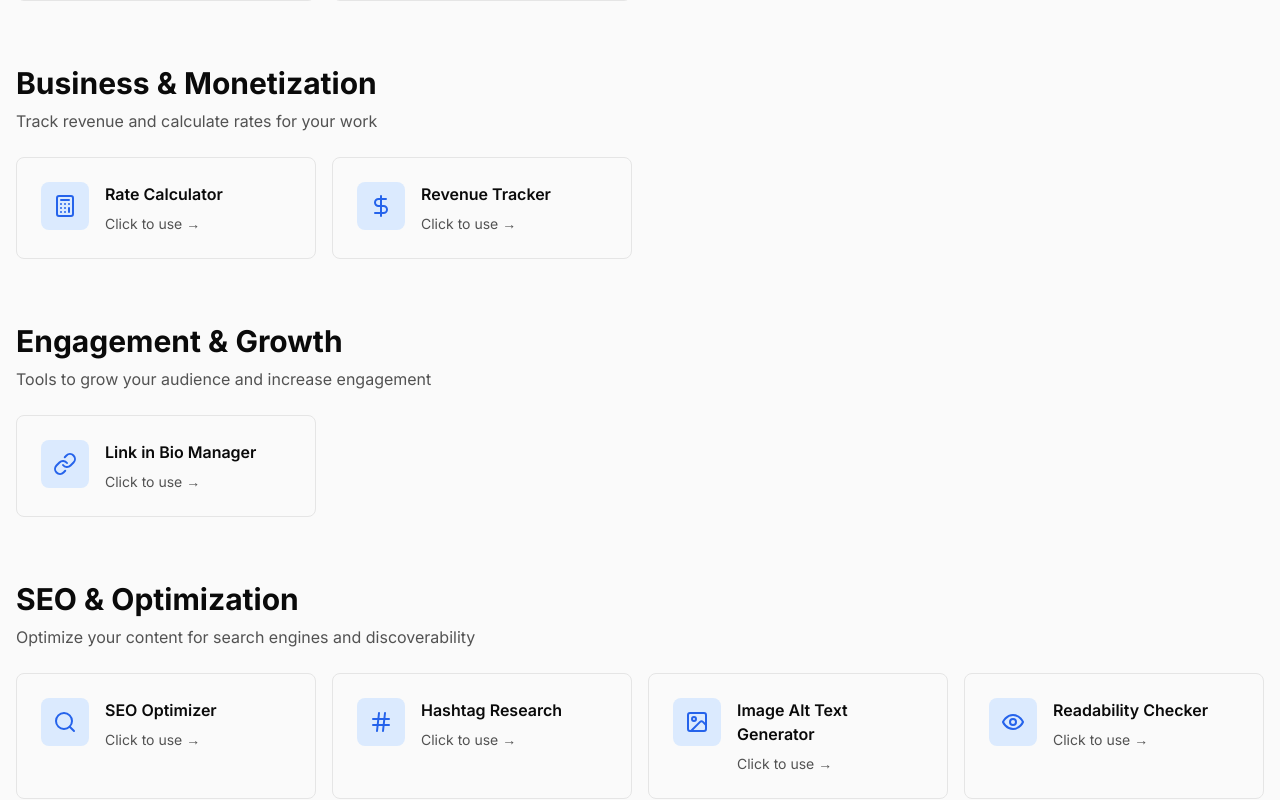
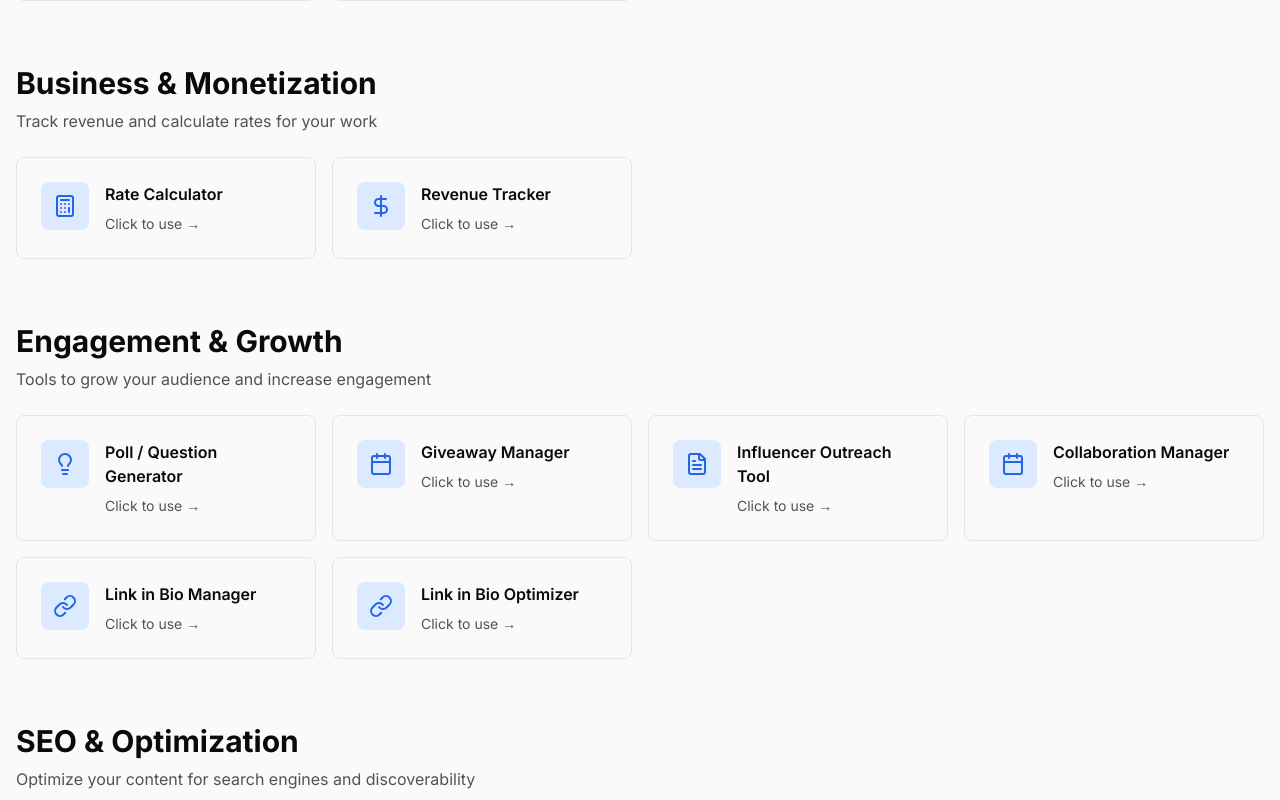
Before and after one commit to emasmela-dotcom/toolmarket365.com, a Next.js app: page /tools in a window 1280 px wide. Shown: the part 2000-2800 px from the top of the page. Built offline with nearby package versions, Linux system fonts and the light colour scheme.

Commit message:
Add 5 new tools to Engagement & Growth section

```diff
--- a/app/tools/page.tsx
+++ b/app/tools/page.tsx
@@ -92,7 +92,12 @@ const toolSections = [
     title: 'Engagement & Growth',
     description: 'Tools to grow your audience and increase engagement',
     tools: [
+      { name: 'Poll / Question Generator', slug: 'poll-question-generator', icon: Lightbulb },
+      { name: 'Giveaway Manager', slug: 'giveaway-manager', icon: Calendar },
+      { name: 'Influencer Outreach Tool', slug: 'influencer-outreach-tool', icon: FileText },
+      { name: 'Collaboration Manager', slug: 'collaboration-manager', icon: Calendar },
       { name: 'Link in Bio Manager', slug: 'link-in-bio-manager', icon: LinkIcon },
+      { name: 'Link in Bio Optimizer', slug: 'link-in-bio-optimizer', icon: LinkIcon },
     ]
   },
   {
```
